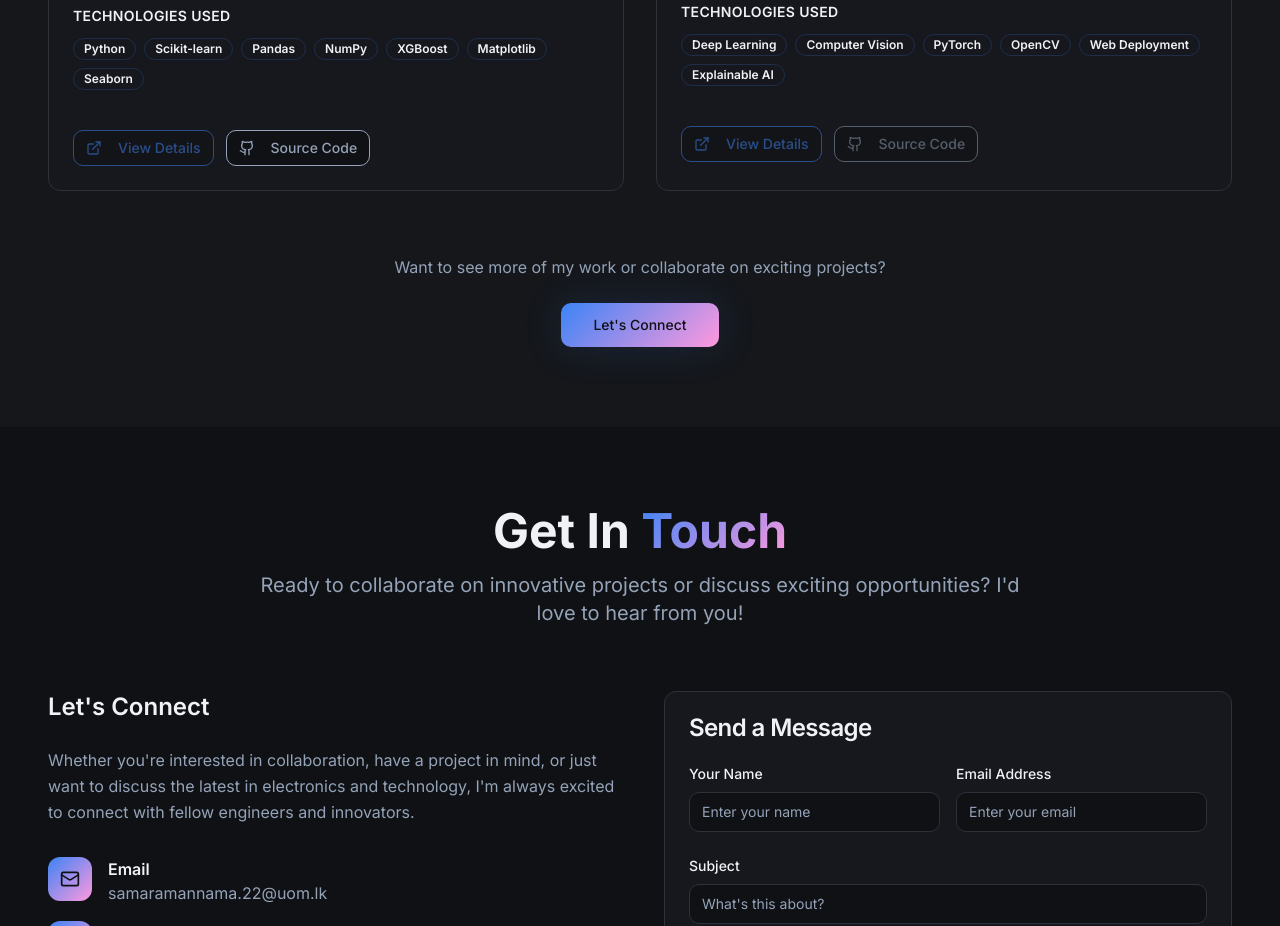
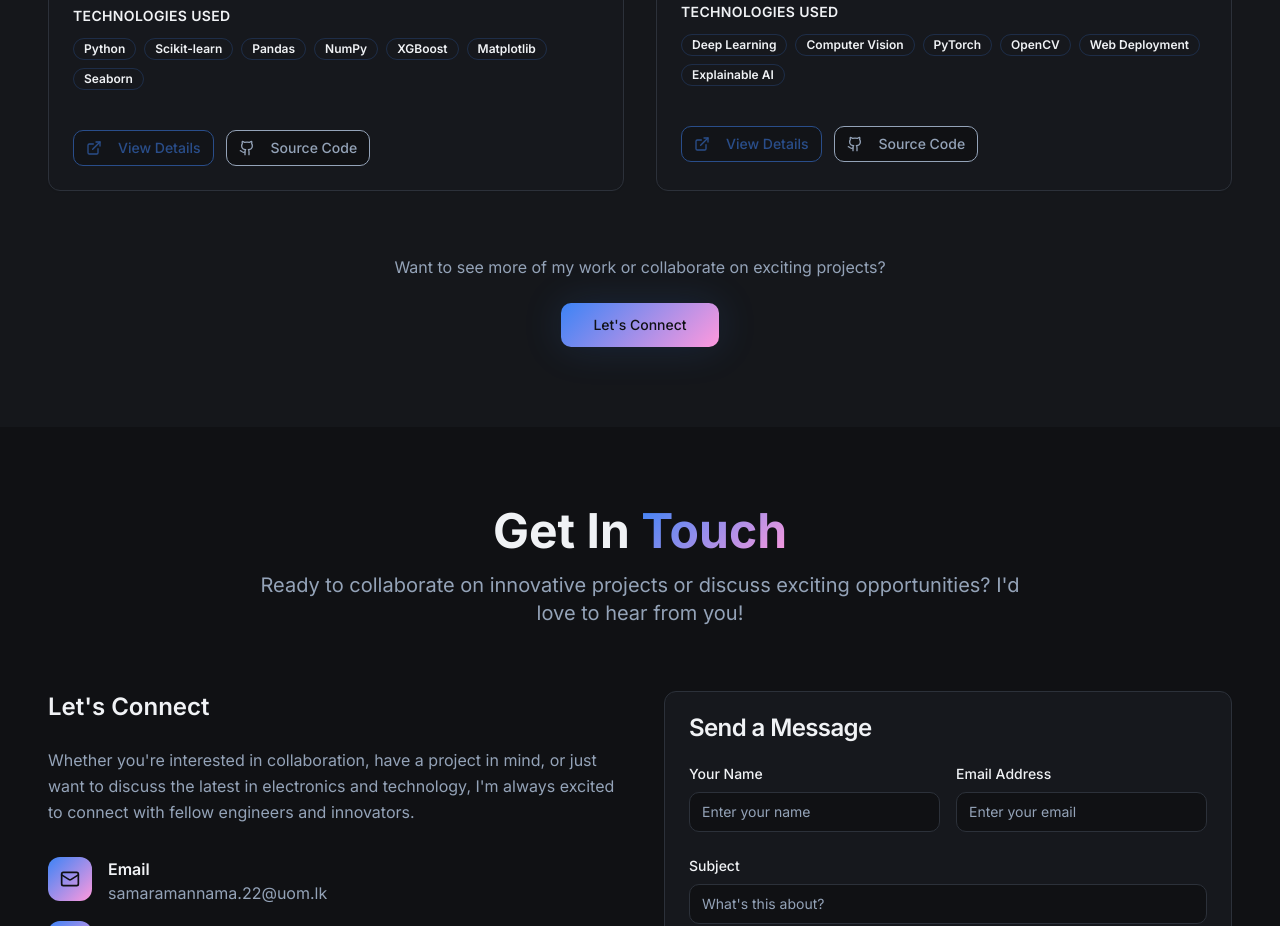
Before and after one commit to minuraashen/minuraashensamaramanna, a React (Vite) app: page / in a window 1280 px wide. Shown: the part 4880-5806 px from the top of the page. Built offline with nearby package versions, Linux system fonts and the light colour scheme.

Commit message:
Update project source code link
Added the GitHub repository link for the Historical Image Restoration project to its source code button.

```diff
--- a/src/components/Projects.tsx
+++ b/src/components/Projects.tsx
@@ -62,7 +62,8 @@ const projects = [
       myRole: "Developing multi-task pipeline combining computer vision techniques with user-interactive controls and explainability features for historical photo restoration.",
       technologies: ["Deep Learning", "Computer Vision", "PyTorch", "OpenCV", "Web Deployment", "Explainable AI"],
       status: "Starting",
-      gradient: "from-accent to-primary"
+      gradient: "from-accent to-primary",
+      githubUrl: "https://github.com/minuraashen/Historical-Image-Colourization"
     }
   ];
 
```
